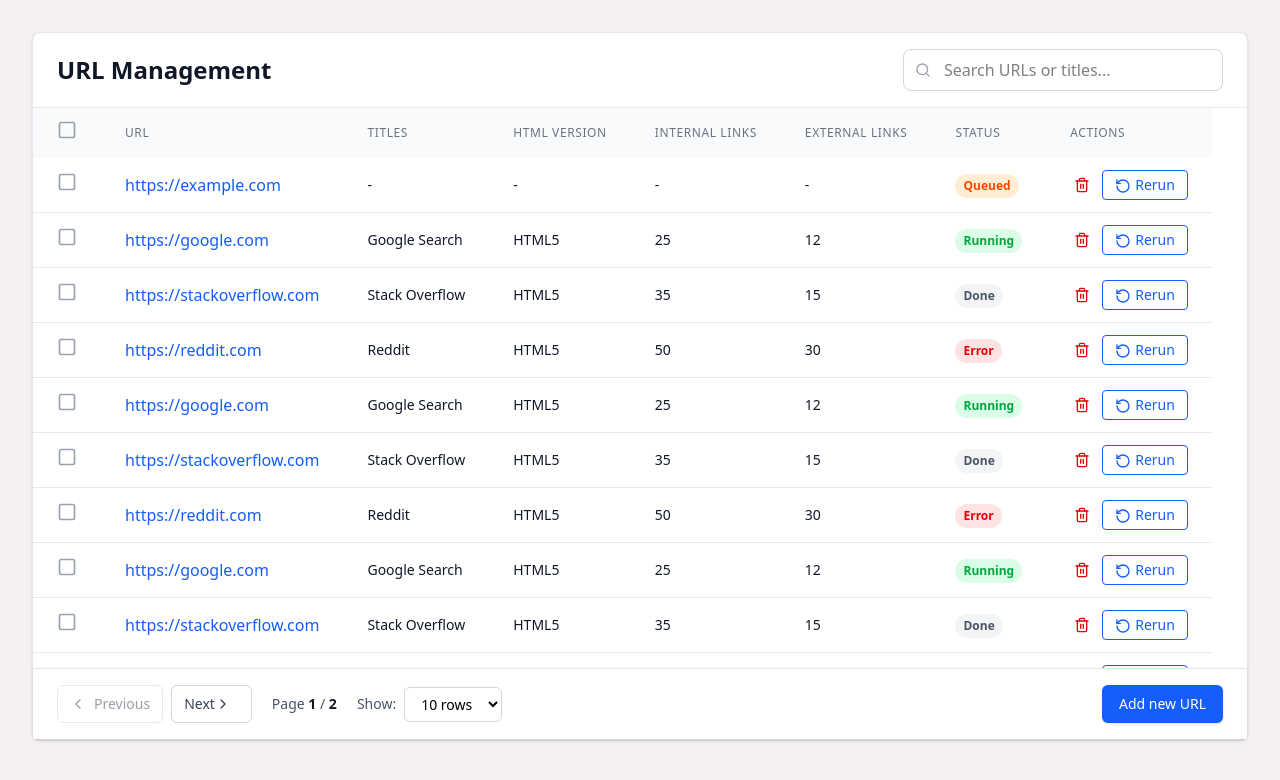
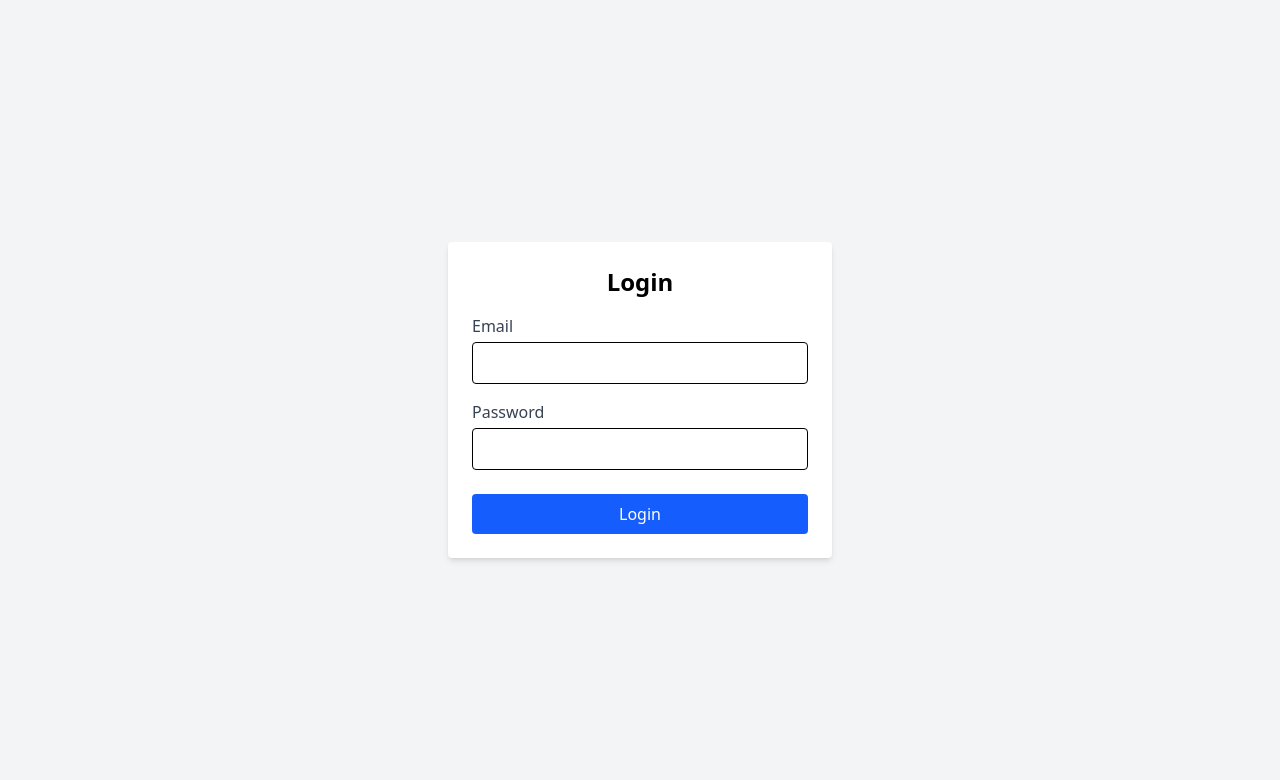
Before and after one commit to Divyank004/URL-Management-fe, a React (Vite) app: page / in a window 1280 px wide. Shown: the top 780 px of the page. Built offline with nearby package versions, Linux system fonts and the light colour scheme.

Commit message:
add login page

```diff
--- a/src/App.tsx
+++ b/src/App.tsx
@@ -1,10 +1,10 @@
 import './App.css'
-import Dashboard from './pages/Dashboard'
+import LoginPage from './pages/LoginPage'
 
 function App() {
   return (
     <>
-      <Dashboard/>
+      <LoginPage/>
     </>
   )
 }
--- a/src/main.tsx
+++ b/src/main.tsx
@@ -3,6 +3,7 @@ import { StrictMode } from 'react'
 import App from './App.js'
 import { BrowserRouter, Routes, Route } from "react-router";
 import URLDetailPage from './pages/URLDetailPage';
+import Dashboard from './pages/Dashboard.js';
 
 createRoot(document.getElementById('root')!).render(
   <StrictMode>
@@ -10,6 +11,7 @@ createRoot(document.getElementById('root')!).render(
     <Routes>
       <Route path="/">
         <Route index element={<App/>} />
+        <Route path="/dashboard" element={<Dashboard/>} />
         <Route path="/url/:id" element={<URLDetailPage/>} />
       </Route>
     </Routes>
--- /dev/null
+++ b/src/pages/LoginPage.tsx
@@ -0,0 +1,76 @@
+import React, { useState } from 'react';
+import { useNavigate } from "react-router";
+
+const LoginPage = () => {
+  const [email, setEmail] = useState<string>('');
+  const [password, setPassword] = useState<string>('');
+  const navigate = useNavigate();
+  const handleSubmit = async (e: React.FormEvent) => {
+    e.preventDefault();
+
+    try {
+        const res = await fetch('http://localhost:8080/api/login', {
+        method: 'POST',
+        headers: { 'Content-Type': 'application/json' },
+        body: JSON.stringify({ email, password }),
+        });
+
+        const data = await res.json();
+
+        if (!res.ok) {
+        alert(data.error || 'Login failed');
+        return;
+        }
+
+        // Store token (consider HttpOnly cookie for better security)
+        localStorage.setItem('authToken', data.token);
+        navigate('/dashboard');
+    } catch (err) {
+        console.error(err);
+        alert('Error logging in');
+    }
+};
+
+
+  return (
+    <div className="flex items-center justify-center min-h-screen bg-gray-100">
+      <form
+        onSubmit={handleSubmit}
+        className="bg-white p-6 rounded shadow-md w-full max-w-sm"
+      >
+        <h2 className="text-2xl font-semibold mb-4 text-center">Login</h2>
+
+        <div className="mb-4">
+          <label className="block mb-1 font-medium text-gray-700">Email</label>
+          <input
+            type="email"
+            value={email}
+            onChange={(e) => setEmail(e.target.value)}
+            required
+            className="w-full px-3 py-2 border rounded focus:outline-none focus:ring focus:border-blue-500"
+          />
+        </div>
+
+        <div className="mb-6">
+          <label className="block mb-1 font-medium text-gray-700">Password</label>
+          <input
+            type="password"
+            value={password}
+            onChange={(e) => setPassword(e.target.value)}
+            required
+            className="w-full px-3 py-2 border rounded focus:outline-none focus:ring focus:border-blue-500"
+          />
+        </div>
+
+        <button
+          type="submit"
+          className="w-full bg-blue-600 text-white py-2 rounded hover:bg-blue-700"
+        >
+          Login
+        </button>
+      </form>
+    </div>
+  );
+};
+
+export default LoginPage;
```
